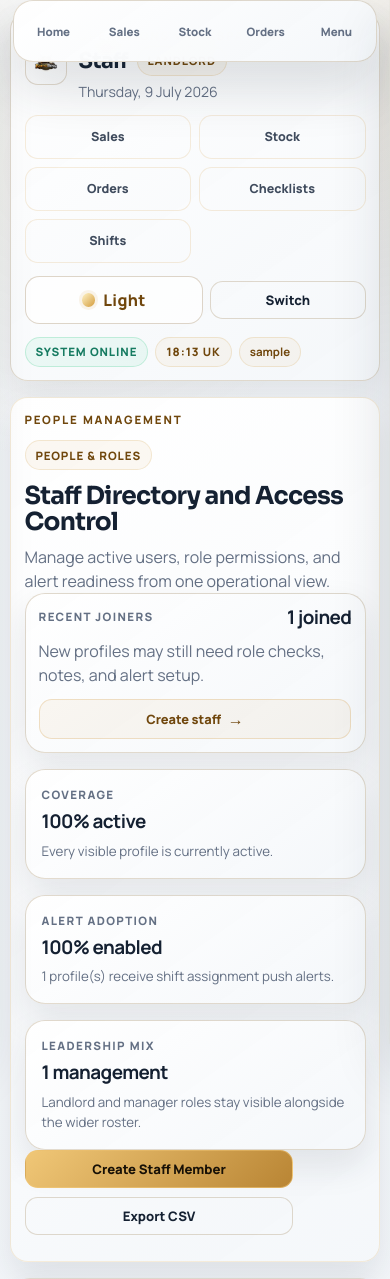
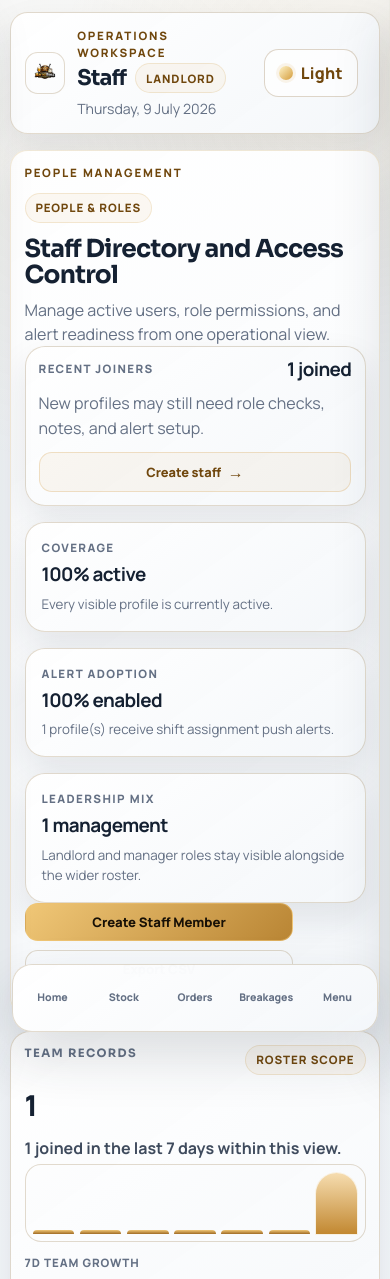
Before and after one commit to McauleeMaddison/BarrelBoss, a Django app: page /staff/ in a window 390 px wide. Shown: the top 1279 px of the page. Run offline with Django 4.2, Linux system fonts and the light colour scheme; the visitor is signed in with stand-in values (Sample User, id 1); data comes from the database, SQL or seed files in the repository.

Commit message:
productive upgrades added

```diff
--- a/static/css/app.css
+++ b/static/css/app.css
@@ -239,3 +239,71 @@ html[data-theme="light"] .theme-toggle-swatch{background:linear-gradient(135deg,
 .dashboard-panel-select-label{margin-left:0;}
 .report-toolbar .dashboard-controls{margin-left:0;width:100%;}
 }
+/* BarrelBoss navigation cleanup */
+
+@media (max-width: 1180px) {
+    .app-shell .mobile-dock {
+        position: fixed !important;
+        top: auto !important;
+        bottom: calc(0.72rem + env(safe-area-inset-bottom, 0px)) !important;
+        left: 0.72rem !important;
+        right: 0.72rem !important;
+        z-index: 100 !important;
+        display: grid !important;
+        grid-template-columns: repeat(5, minmax(0, 1fr));
+    }
+
+    .app-shell .main-content {
+        padding-bottom: calc(6.9rem + env(safe-area-inset-bottom, 0px));
+    }
+}
+
+@media (max-width: 760px) {
+    .app-shell .topbar-nav,
+    .app-shell .topbar-utility {
+        display: none !important;
+    }
+
+    .app-shell .topbar {
+        position: sticky;
+        top: calc(0.35rem + env(safe-area-inset-top, 0px));
+        gap: 0;
+    }
+
+    .app-shell .topbar-primary {
+        display: flex;
+        align-items: center;
+        justify-content: space-between;
+        gap: 0.65rem;
+    }
+
+    .app-shell .topbar-start {
+        min-width: 0;
+        flex: 1 1 auto;
+    }
+
+    .app-shell .topbar-end {
+        width: auto;
+        display: flex;
+        grid-template-columns: none;
+        flex: 0 0 auto;
+    }
+
+    .app-shell .topbar-switch-btn {
+        display: none;
+    }
+
+    .app-shell .mobile-dock-link {
+        min-width: 0;
+        min-height: 52px;
+        padding: 0.42rem 0.12rem;
+    }
+
+    .app-shell .mobile-dock-label {
+        max-width: 100%;
+        overflow: hidden;
+        text-overflow: ellipsis;
+        white-space: nowrap;
+        font-size: 0.66rem;
+    }
+}
--- a/templates/base.html
+++ b/templates/base.html
@@ -27,7 +27,7 @@
             document.documentElement.style.colorScheme = theme;
         })();
     </script>
-    <link rel="stylesheet" href="{% static 'css/app.css' %}?v=20260704-ui13">
+    <link rel="stylesheet" href="{% static 'css/app.css' %}?v=20260707-cleanup1">
     <link rel="icon" type="image/png" href="{% static 'images/barrelboss-logo.png' %}">
     <link rel="shortcut icon" href="{% static 'images/barrelboss-logo.png' %}">
     <link rel="manifest" href="{% static 'manifest.webmanifest' %}">
@@ -60,33 +60,86 @@
             </div>
             <button type="button" class="sidebar-close" aria-label="Close navigation">✕</button>
         </div>
+        <nav class="nav-links" aria-label="Main menu">
+    <div class="nav-section nav-section-operations">
+        <p class="nav-section-title">Everyday work</p>
 
-        <nav class="nav-links">
-            <div class="nav-section nav-section-operations">
-                <p class="nav-section-title">Operations</p>
-                <a class="nav-link{% if current == 'dashboard:home' or current == 'dashboard:staff_portal' or current == 'dashboard:management_portal' %} active{% endif %}" href="{% url role_home_url_name %}" data-nav-icon="DB">Dashboard</a>
+        <a class="nav-link{% if current == 'dashboard:home' or current == 'dashboard:staff_portal' or current == 'dashboard:management_portal' %} active{% endif %}" href="{% url role_home_url_name %}" data-nav-icon="HM">
+            Home
+        </a>
+
+        <a class="nav-link{% if current == 'stock:list' %} active{% endif %}" href="{% url 'stock:list' %}" data-nav-icon="ST">
+            Stock
+        </a>
+
         {% if is_management %}
-                <a class="nav-link{% if current == 'sales:list' or current == 'sales:add' or current == 'sales:edit' %} active{% endif %}" href="{% url 'sales:list' %}" data-nav-icon="SA">Sales</a>
+            <a class="nav-link{% if current == 'orders:list' or current == 'orders:add' or current == 'orders:edit' %} active{% endif %}" href="{% url 'orders:list' %}" data-nav-icon="OR">
+                Orders
+            </a>
+
+            <a class="nav-link{% if current == 'breakages:list' %} active{% endif %}" href="{% url 'breakages:list' %}" data-nav-icon="BR">
+                Breakages
+            </a>
+
+            <a class="nav-link{% if current == 'checklists:list' %} active{% endif %}" href="{% url 'checklists:list' %}" data-nav-icon="TK">
+                Tasks &amp; checks
+            </a>
+
+            <a class="nav-link{% if current == 'shifts:list' %} active{% endif %}" href="{% url 'shifts:list' %}" data-nav-icon="SH">
+                Shifts
+            </a>
+        {% else %}
+            <a class="nav-link{% if current == 'orders:list' or current == 'orders:add' or current == 'orders:edit' %} active{% endif %}" href="{% url 'orders:list' %}" data-nav-icon="RQ">
+                Stock requests
+            </a>
+
+            <a class="nav-link{% if current == 'checklists:list' %} active{% endif %}" href="{% url 'checklists:list' %}" data-nav-icon="TK">
+                My tasks
+            </a>
+
+            <a class="nav-link{% if current == 'breakages:list' %} active{% endif %}" href="{% url 'breakages:list' %}" data-nav-icon="BR">
+                Report breakage
+            </a>
+
+            <a class="nav-link{% if current == 'shifts:list' %} active{% endif %}" href="{% url 'shifts:list' %}" data-nav-icon="SH">
+                My shifts
+            </a>
         {% endif %}
-                <a class="nav-link{% if current == 'stock:list' %} active{% endif %}" href="{% url 'stock:list' %}" data-nav-icon="ST">Stock</a>
-                <a class="nav-link{% if current == 'breakages:list' %} active{% endif %}" href="{% url 'breakages:list' %}" data-nav-icon="BR">Breakages</a>
-                <a class="nav-link{% if current == 'checklists:list' %} active{% endif %}" href="{% url 'checklists:list' %}" data-nav-icon="CL">Checklists</a>
-                <a class="nav-link{% if current == 'shifts:list' %} active{% endif %}" href="{% url 'shifts:list' %}" data-nav-icon="SH">Shifts</a>
-                <a class="nav-link{% if current == 'orders:list' or current == 'orders:add' or current == 'orders:edit' %} active{% endif %}" href="{% url 'orders:list' %}" data-nav-icon="OR">Orders</a>
     </div>
+
     {% if is_management %}
         <div class="nav-section nav-section-administration">
-                <p class="nav-section-title">Administration</p>
-                <a class="nav-link{% if current == 'suppliers:list' %} active{% endif %}" href="{% url 'suppliers:list' %}" data-nav-icon="SU">Suppliers</a>
-                <a class="nav-link{% if current == 'staff' %} active{% endif %}" href="{% url 'staff' %}" data-nav-icon="SF">Staff</a>
-                <a class="nav-link{% if current == 'reports' %} active{% endif %}" href="{% url 'reports' %}" data-nav-icon="RP">Reports</a>
-                <a class="nav-link{% if current == 'audit:list' %} active{% endif %}" href="{% url 'audit:list' %}" data-nav-icon="AU">Audit Log</a>
+            <p class="nav-section-title">Manager tools</p>
+
+            <a class="nav-link{% if current == 'suppliers:list' %} active{% endif %}" href="{% url 'suppliers:list' %}" data-nav-icon="SU">
+                Suppliers
+            </a>
+
+            <a class="nav-link{% if current == 'staff' %} active{% endif %}" href="{% url 'staff' %}" data-nav-icon="SF">
+                Staff
+            </a>
+
+            <a class="nav-link{% if current == 'reports' %} active{% endif %}" href="{% url 'reports' %}" data-nav-icon="RP">
+                Reports
+            </a>
+        </div>
+
+        <div class="nav-section nav-section-system">
+            <p class="nav-section-title">Advanced setup</p>
+
+            <a class="nav-link{% if current == 'sales:list' or current == 'sales:add' or current == 'sales:edit' %} active{% endif %}" href="{% url 'sales:list' %}" data-nav-icon="TL">
+                Till &amp; daily takings
+            </a>
+
+            <a class="nav-link{% if current == 'audit:list' %} active{% endif %}" href="{% url 'audit:list' %}" data-nav-icon="AU">
+                Activity history
+            </a>
+
+            <a class="nav-link{% if current == 'settings' %} active{% endif %}" href="{% url 'settings' %}" data-nav-icon="SE">
+                Settings
+            </a>
         </div>
     {% endif %}
-            <div class="nav-section nav-section-system">
-                <p class="nav-section-title">System</p>
-                <a class="nav-link{% if current == 'settings' %} active{% endif %}" href="{% url 'settings' %}" data-nav-icon="SE">Settings</a>
-            </div>
 </nav>
 
         <form action="{% url 'logout' %}" method="post" class="logout-form">
@@ -122,50 +175,6 @@
                         <p class="topbar-date">{% now "l, j F Y" %}</p>
                     </div>
                 </div>
-                <nav class="topbar-nav" aria-label="Desktop workspace navigation">
-                    {% if is_management %}
-                    <a
-                        class="topbar-nav-link{% if current == 'sales:list' or current == 'sales:add' or current == 'sales:edit' %} active{% endif %}"
-                        href="{% url 'sales:list' %}"
-                        data-topbar-icon="SA"
-                        aria-label="Open sales workspace"
-                    >
-                        Sales
-                    </a>
-                    {% endif %}
-                    <a
-                        class="topbar-nav-link{% if current == 'stock:list' %} active{% endif %}"
-                        href="{% url 'stock:list' %}"
-                        data-topbar-icon="ST"
-                        aria-label="Open stock workspace"
-                    >
-                        Stock
-                    </a>
-                    <a
-                        class="topbar-nav-link{% if current == 'orders:list' or current == 'orders:add' or current == 'orders:edit' %} active{% endif %}"
-                        href="{% url 'orders:list' %}"
-                        data-topbar-icon="OR"
-                        aria-label="Open orders workspace"
-                    >
-                        Orders
-                    </a>
-                    <a
-                        class="topbar-nav-link{% if current == 'checklists:list' %} active{% endif %}"
-                        href="{% url 'checklists:list' %}"
-                        data-topbar-icon="CL"
-                        aria-label="Open checklists workspace"
-                    >
-                        Checklists
-                    </a>
-                    <a
-                        class="topbar-nav-link{% if current == 'shifts:list' %} active{% endif %}"
-                        href="{% url 'shifts:list' %}"
-                        data-topbar-icon="SH"
-                        aria-label="Open shifts workspace"
-                    >
-                        Shifts
-                    </a>
-                </nav>
                 <div class="topbar-end">
                     <button
                         type="button"
@@ -212,18 +221,11 @@
     <a
         class="mobile-dock-link{% if current == 'dashboard:home' or current == 'dashboard:staff_portal' or current == 'dashboard:management_portal' %} active{% endif %}"
         href="{% url role_home_url_name %}"
-            data-dock-icon="DB"
+        data-dock-icon="HM"
     >
         <span class="mobile-dock-label">Home</span>
     </a>
-        {% if is_management %}
-        <a
-            class="mobile-dock-link{% if current == 'sales:list' or current == 'sales:add' or current == 'sales:edit' %} active{% endif %}"
-            href="{% url 'sales:list' %}"
-            data-dock-icon="SA"
-        >
-            <span class="mobile-dock-label">Sales</span>
-        </a>
+
     <a
         class="mobile-dock-link{% if current == 'stock:list' %} active{% endif %}"
         href="{% url 'stock:list' %}"
@@ -231,41 +233,38 @@
     >
         <span class="mobile-dock-label">Stock</span>
     </a>
+
     <a
         class="mobile-dock-link{% if current == 'orders:list' or current == 'orders:add' or current == 'orders:edit' %} active{% endif %}"
         href="{% url 'orders:list' %}"
-            data-dock-icon="OR"
+        data-dock-icon="{% if is_management %}OR{% else %}RQ{% endif %}"
     >
-            <span class="mobile-dock-label">Orders</span>
+        <span class="mobile-dock-label">{% if is_management %}Orders{% else %}Request{% endif %}</span>
+    </a>
+
+    {% if is_management %}
+        <a
+            class="mobile-dock-link{% if current == 'breakages:list' %} active{% endif %}"
+            href="{% url 'breakages:list' %}"
+            data-dock-icon="BR"
+        >
+            <span class="mobile-dock-label">Breakages</span>
         </a>
     {% else %}
         <a
             class="mobile-dock-link{% if current == 'checklists:list' %} active{% endif %}"
             href="{% url 'checklists:list' %}"
-            data-dock-icon="CL"
+            data-dock-icon="TK"
         >
             <span class="mobile-dock-label">Tasks</span>
         </a>
-        <a
-            class="mobile-dock-link{% if current == 'orders:list' or current == 'orders:add' or current == 'orders:edit' %} active{% endif %}"
-            href="{% url 'orders:list' %}"
-            data-dock-icon="OR"
-        >
-            <span class="mobile-dock-label">Orders</span>
-        </a>
-        <a
-            class="mobile-dock-link{% if current == 'shifts:list' %} active{% endif %}"
-            href="{% url 'shifts:list' %}"
-            data-dock-icon="SH"
-        >
-            <span class="mobile-dock-label">Shifts</span>
-        </a>
     {% endif %}
+
     <button
         type="button"
         class="mobile-dock-link mobile-dock-button"
         data-nav-toggle
-            aria-label="Open navigation"
+        aria-label="Open menu"
         aria-controls="main-navigation"
         aria-expanded="false"
         data-dock-icon="ME"
```
Lines whose indentation alone changed are shown as unchanged.
